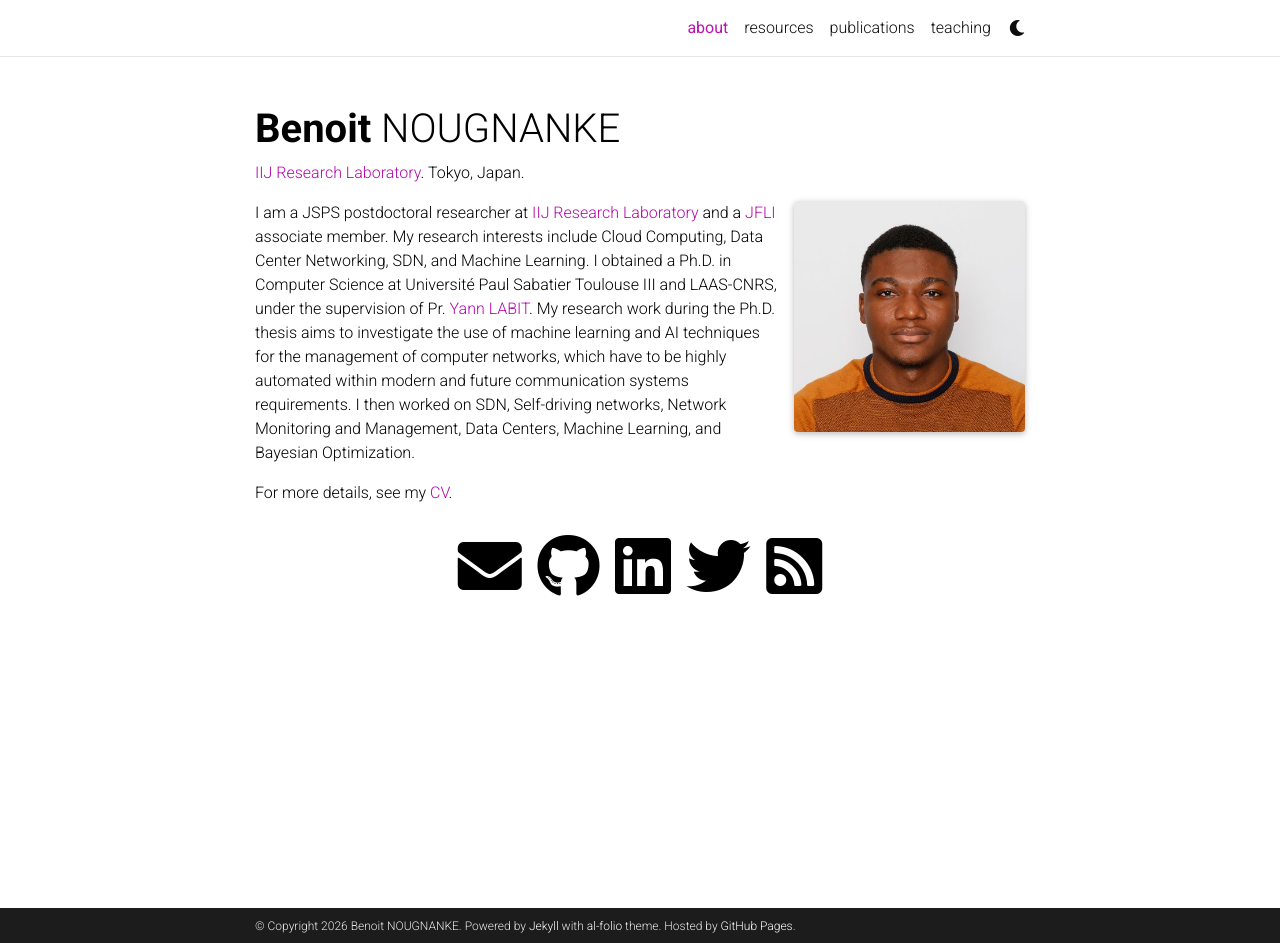
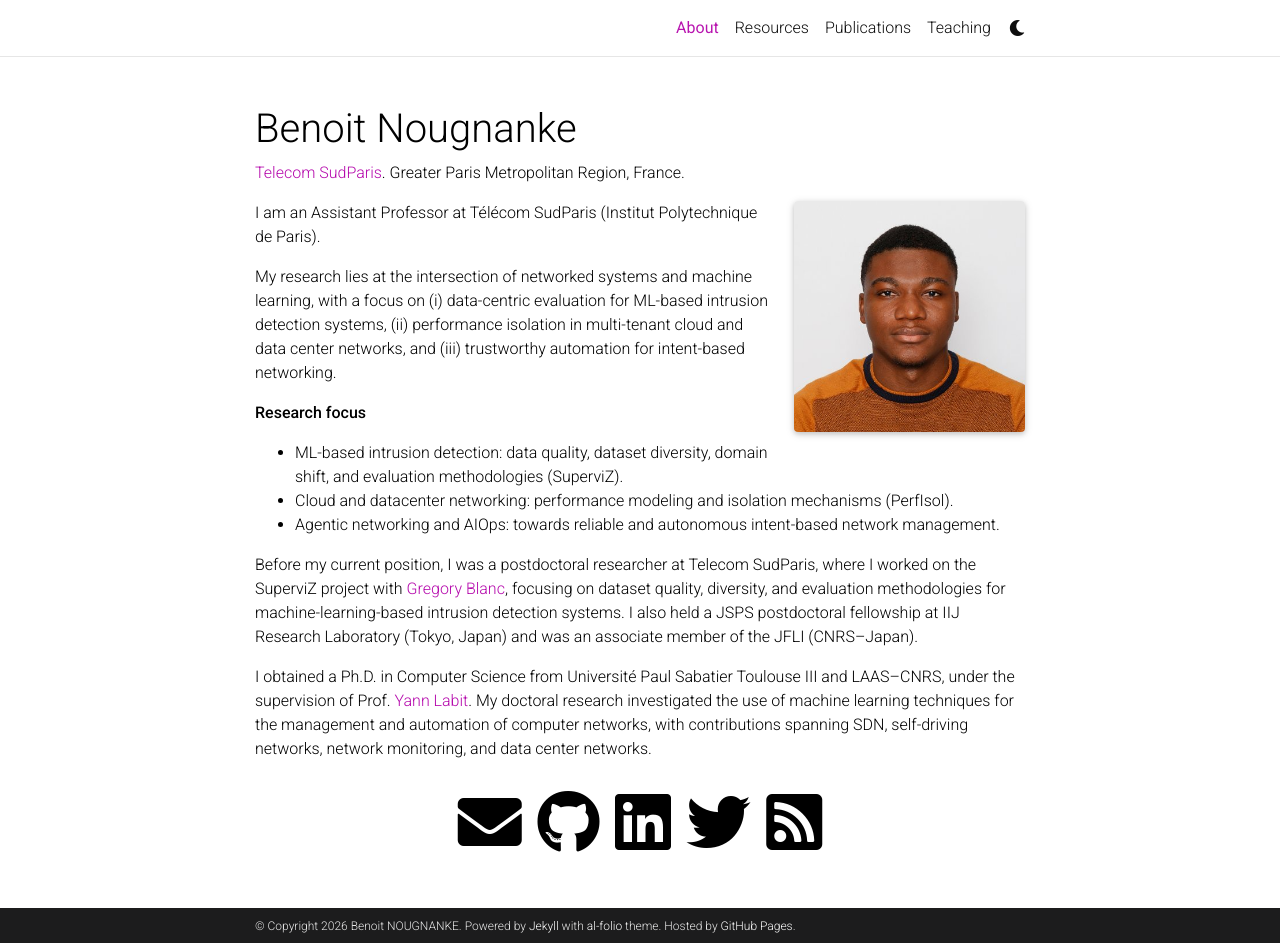
Before and after one commit to nougnanke/nougnanke.github.io, a Jekyll site: the page built from _pages/about.md, in a window 1280 px wide and 943 px high. Built offline with Jekyll 4.4.1, drawn with Linux system fonts in a browser that asks for light colours; full-size pictures stand in for the smaller copies a plugin makes; comment, search, counter and statistics services are not loaded; a style sheet for code colours, icons or effects is not loaded.

Commit message:
Update website

```diff
--- a/_config.yml
+++ b/_config.yml
@@ -2,18 +2,21 @@
 # Site settings
 # -----------------------------------------------------------------------------
 
-title: blank # the website title (if blank, full name will be used instead)
+title: Benoit Nougnanke # the website title (if blank, full name will be used instead)
 first_name: Benoit
 #middle_name: R.
 last_name: NOUGNANKE
-email: benoitnougnanke@gmail.com
+email: kokouvi-benoit.nougnanke@telecom-sudparis.eu
 description: > # the ">" symbol means to ignore newlines until "footer_text:"
-  Benoit NOUGNANKE's personnal academic website. Postdoctoral Researcher in Computer science
+  Benoit Nougnanke's personnal academic website. Assistant Professor in Computer Science at Telecom SudParis,
+  working on networked systems, machine learning for security, and data-centric evaluation methods.
 footer_text: >
   Powered by <a href="https://jekyllrb.com/" target="_blank">Jekyll</a> with <a href="https://github.com/alshedivat/al-folio">al-folio</a> theme.
   Hosted by <a href="https://pages.github.com/" target="_blank">GitHub Pages</a>.
 # Photos from <a href="https://unsplash.com" target="_blank">Unsplash</a>.
-keywords: academic, reseacrh, computer science, benoit, nougnanke  # add your own keywords or leave empty
+# keywords: academic, reseacrh, computer science, benoit, nougnanke  # add your own keywords or leave empty
+keywords: academic research, computer science, network security, intrusion detection,
+          machine learning, cloud and datacenter networking, data-centric AI
 
 lang: en # the language of your site (for example: en, fr, cn, ru, etc.)
 icon: benoit.jpg  # the emoji used as the favicon (alternatively, provide image name in /assets/img/)
--- a/_pages/about.md
+++ b/_pages/about.md
@@ -1,8 +1,8 @@
 ---
 layout: about
-title: about
+title: About
 permalink: /
-subtitle: <a href='https://www.iijlab.net/en/'>IIJ Research Laboratory</a>. Tokyo, Japan.
+subtitle: <a href='https://www.telecom-sudparis.eu/'>Telecom SudParis</a>. Greater Paris Metropolitan Region, France.
 
 profile:
   align: right
@@ -16,8 +16,25 @@ selected_papers: false # includes a list of papers marked as "selected={true}"
 social: true  # includes social icons at the bottom of the page
 ---
 
-I am a JSPS postdoctoral researcher at [IIJ Research Laboratory](https://www.iijlab.net/en/) and a [JFLI](https://jfli.cnrs.fr/) associate member. My research interests include Cloud Computing, Data Center Networking, SDN, and Machine Learning.
-I obtained a Ph.D. in Computer Science at Université Paul Sabatier Toulouse III and LAAS-CNRS, under the supervision of Pr.
-[Yann LABIT](https://www.laas.fr/public/annuaire?userid=399). My research work during the Ph.D. thesis aims to investigate the use of machine learning and AI techniques for the management of computer networks, which have to be highly automated within modern and future communication systems requirements. I then worked on SDN, Self-driving networks, Network Monitoring and Management, Data Centers, Machine Learning, and Bayesian Optimization.
+I am an Assistant Professor at Télécom SudParis (Institut Polytechnique de Paris).
 
-For more details, see my [CV](../assets/pdf/CV_PhD_NOUGNANKE_pub.pdf).
+My research lies at the intersection of networked systems and machine learning, with a focus on
+(i) data-centric evaluation for ML-based intrusion detection systems,
+(ii) performance isolation in multi-tenant cloud and data center networks,
+and (iii) trustworthy automation for intent-based networking.
+
+
+**Research focus**
+- ML-based intrusion detection: data quality, dataset diversity, domain shift, and evaluation methodologies (SuperviZ).
+- Cloud and datacenter networking: performance modeling and isolation mechanisms (PerfIsol).
+- Agentic networking and AIOps: towards reliable and autonomous intent-based network management.
+
+Before my current position, I was a postdoctoral researcher at Telecom SudParis, where I worked on
+the SuperviZ project with [Gregory Blanc](https://cloudgravity.github.io/), focusing on dataset quality, diversity, and evaluation methodologies for machine-learning-based intrusion detection systems.
+I also held a JSPS postdoctoral fellowship at IIJ Research Laboratory (Tokyo, Japan) and was an associate member of the JFLI (CNRS–Japan).
+
+I obtained a Ph.D. in Computer Science from Université Paul Sabatier Toulouse III and LAAS–CNRS,
+under the supervision of Prof. [Yann Labit](https://www.laas.fr/fr/annuaire/109).
+My doctoral research investigated the use of machine learning techniques for the management and
+automation of computer networks, with contributions spanning SDN, self-driving networks,
+network monitoring, and data center networks.
```
Also changed, not shown: _pages/projects.md (+1 -1 lines), _pages/publications.md (+1 -1 lines), _pages/resources.md (+1 -1 lines), _pages/teaching.md (+1 -1 lines).
